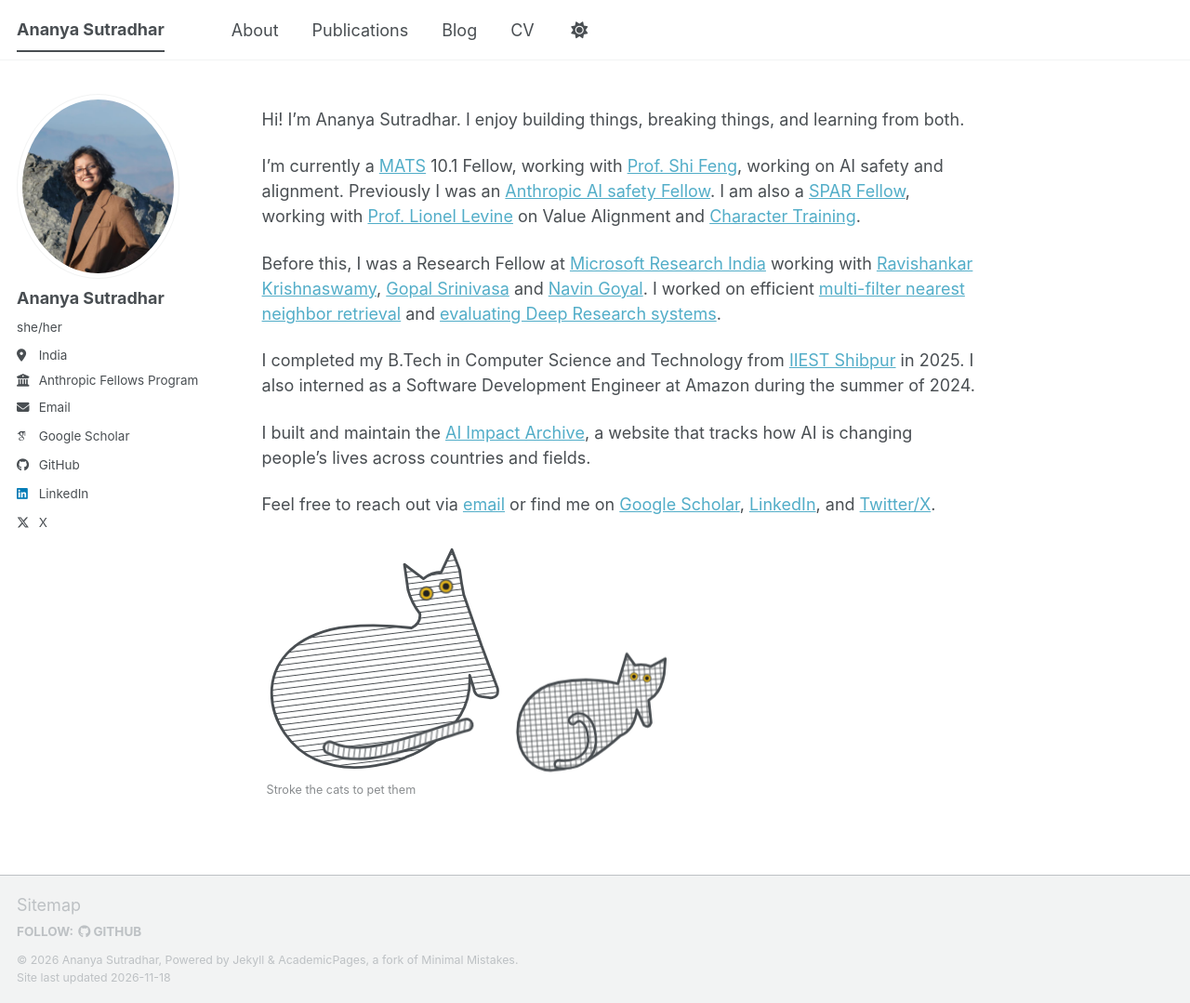
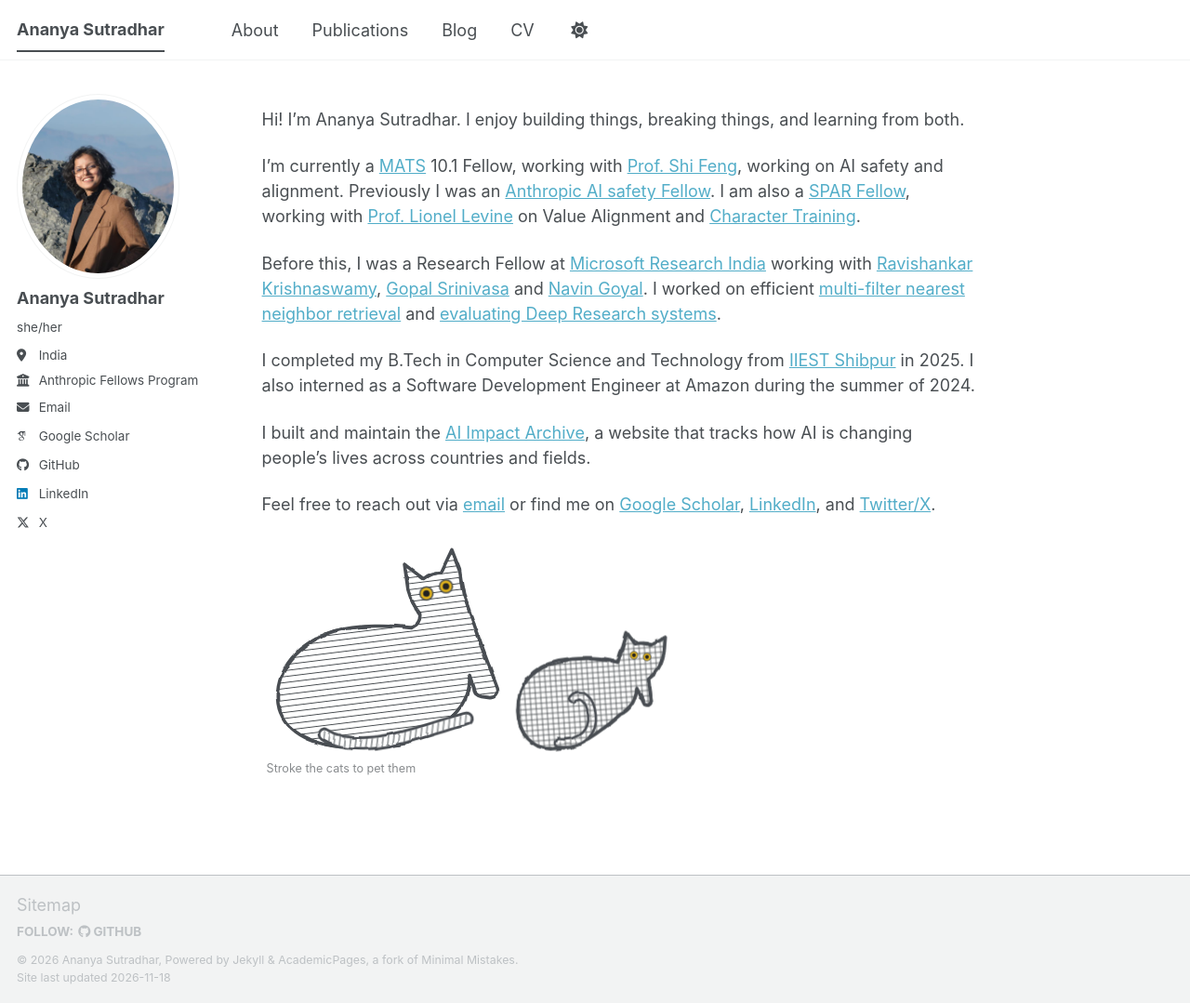
Before and after one commit to sdananya/sdananya.github.io, a Jekyll site: the page built from _pages/about.md, in a window 1280 px wide and 1079 px high. Shown: the whole window at 93% size. Built offline with Jekyll 4.4.1, drawn with Linux system fonts in a browser that asks for light colours; some web fonts are replaced; a script bundle is joined from its source files by our own code; library files that are not in the unit come from our copies.

Commit message:
Brush-style cat outlines and hearts; slimmer big cat
Co-Authored-By: Claude Fable 5.2 <noreply@anthropic.com>
Claude-Session: https://claude.ai/code/session_01KF6ojBXfebxYBrrmqpbjn1

```diff
--- a/_includes/pet-cat.html
+++ b/_includes/pet-cat.html
@@ -3,9 +3,10 @@
 .pet-cat{position:relative;width:440px;max-width:100%;margin:1.5em 0 0;color:var(--global-text-color,#222);user-select:none;-webkit-user-select:none}
 .pet-cat svg{display:block;width:100%;height:auto;overflow:visible;touch-action:pan-y}
 .pet-cat .pc-cat{cursor:grab;transform-box:fill-box;transform-origin:50% 100%}
-.pet-cat .pc-ink{fill:none;stroke:currentColor;stroke-width:4.5;stroke-linejoin:round;stroke-linecap:round}
+.pet-cat .pc-ink{fill:none;stroke:currentColor;stroke-width:5.5;stroke-linejoin:round;stroke-linecap:round;filter:url(#pc-rough)}
+.pet-cat .pc-ink2{stroke-width:3;filter:url(#pc-rough2)}
 .pet-cat .pc-paper{fill:var(--global-bg-color,#fff);stroke:none}
-.pet-cat .pc-band{fill:none;stroke-linecap:round}
+.pet-cat .pc-band{fill:none;stroke-linecap:round;filter:url(#pc-rough)}
 .pet-cat .pc-paperline{stroke:var(--global-bg-color,#fff)}
 .pet-cat .pc-tail{transform-box:fill-box;transform-origin:0% 100%;animation:pc-swish 3.2s ease-in-out infinite}
 .pet-cat .pc-eye{transform-box:fill-box;transform-origin:center;animation:pc-blink 5.5s infinite}
@@ -13,36 +14,41 @@
 .pet-cat .purring .pc-eye{animation:none;transform:scaleY(.12)}
 .pet-cat .purring .pc-tail{animation-duration:.9s}
 .pet-cat .pc-count{font-size:.7em;opacity:.65;margin:.2em 0 0 .4em;min-height:1.4em}
-.pet-cat .pc-heart{position:absolute;pointer-events:none;color:#d9532c;line-height:0;animation:pc-float 1.3s ease-out forwards}
+.pet-cat .pc-heart{position:absolute;pointer-events:none;line-height:0;animation:pc-float 1.3s ease-out forwards}
 @keyframes pc-swish{0%,100%{transform:rotate(0)}50%{transform:rotate(-4deg)}}
 @keyframes pc-blink{0%,92%,100%{transform:scaleY(1)}95%,97%{transform:scaleY(.1)}}
 @keyframes pc-wiggle{0%,100%{transform:rotate(0)}25%{transform:rotate(-1.2deg)}75%{transform:rotate(1.2deg)}}
 @keyframes pc-float{0%{opacity:0;transform:translate(-50%,0) rotate(var(--r)) scale(.5)}20%{opacity:1}100%{opacity:0;transform:translate(calc(-50% + var(--dx)),-60px) rotate(var(--r)) scale(1.15)}}
 @media (prefers-reduced-motion:reduce){.pet-cat .pc-tail,.pet-cat .pc-eye,.pet-cat .pc-cat.purring{animation:none}}
 </style>
-<svg viewBox="100 315 690 400" role="img" aria-label="A striped cat and a kitten, drawn by Ananya. Stroke them to pet them." tabindex="0">
+<svg viewBox="100 315 690 365" role="img" aria-label="A striped cat and a kitten, drawn by Ananya. Stroke them to pet them." tabindex="0">
 <defs>
 <pattern id="pc-lines" width="10" height="10" patternUnits="userSpaceOnUse" patternTransform="rotate(-7)"><line x1="0" y1="5" x2="10" y2="5" stroke="currentColor" stroke-width="1.6"/></pattern>
 <pattern id="pc-bars" width="9" height="9" patternUnits="userSpaceOnUse" patternTransform="rotate(8)"><line x1="4.5" y1="0" x2="4.5" y2="9" stroke="currentColor" stroke-width="1.6"/></pattern>
 <pattern id="pc-grid" width="9" height="9" patternUnits="userSpaceOnUse" patternTransform="rotate(-4)"><path d="M0 4.5H9M4.5 0V9" stroke="currentColor" stroke-width="1.3" fill="none"/></pattern>
+<filter id="pc-rough" filterUnits="userSpaceOnUse" x="50" y="250" width="800" height="500"><feTurbulence type="fractalNoise" baseFrequency="0.035" numOctaves="2" seed="4" result="n"/><feDisplacementMap in="SourceGraphic" in2="n" scale="5" xChannelSelector="R" yChannelSelector="G"/></filter>
+<filter id="pc-rough2" filterUnits="userSpaceOnUse" x="50" y="250" width="800" height="500"><feTurbulence type="fractalNoise" baseFrequency="0.02" numOctaves="2" seed="11" result="n"/><feDisplacementMap in="SourceGraphic" in2="n" scale="12" xChannelSelector="G" yChannelSelector="R"/></filter>
+<filter id="pc-hrough" x="-20%" y="-20%" width="140%" height="140%"><feTurbulence type="fractalNoise" baseFrequency="0.18" numOctaves="2" seed="7" result="n"/><feDisplacementMap in="SourceGraphic" in2="n" scale="1.6" xChannelSelector="R" yChannelSelector="G"/></filter>
 </defs>
 <g class="pc-cat">
-<path class="pc-paper" d="M340 353 L372 377 Q386 366 402 366 L420 328 L433 362 Q436 385 440 404 L470 490 L497 562 Q500 578 484 578 L470 576 Q458 574 457 562 L450 540 Q454 610 388 654 Q362 672 345 677 Q325 688 280 694 Q230 700 190 682 C150 664 116 620 116 570 C116 520 150 480 215 463 C260 452 320 456 352 460 Q368 452 366 436 Q352 418 346 396 Z"/>
-<path fill="url(#pc-lines)" d="M340 353 L372 377 Q386 366 402 366 L420 328 L433 362 Q436 385 440 404 L470 490 L497 562 Q500 578 484 578 L470 576 Q458 574 457 562 L450 540 Q454 610 388 654 Q362 672 345 677 Q325 688 280 694 Q230 700 190 682 C150 664 116 620 116 570 C116 520 150 480 215 463 C260 452 320 456 352 460 Q368 452 366 436 Q352 418 346 396 Z"/>
-<path class="pc-ink" d="M340 353 L372 377 Q386 366 402 366 L420 328 L433 362 Q436 385 440 404 L470 490 L497 562 Q500 578 484 578 L470 576 Q458 574 457 562 L450 540 Q454 610 388 654 Q362 672 345 677 Q325 688 280 694 Q230 700 190 682 C150 664 116 620 116 570 C116 520 150 480 215 463 C260 452 320 456 352 460 Q368 452 366 436 Q352 418 346 396 Z"/>
+<path class="pc-paper" d="M340 353 L372 377 Q386 366 402 366 L420 328 L433 362 Q436 385 440 404 L470 490 L497 562 Q500 578 484 578 L470 576 Q458 574 457 562 L450 540 Q452 592 396 630 Q362 650 330 655 Q280 664 230 660 C170 655 128 625 126 580 C124 530 160 485 220 466 C262 454 320 456 352 460 Q368 452 366 436 Q352 418 346 396 Z"/>
+<path fill="url(#pc-lines)" d="M340 353 L372 377 Q386 366 402 366 L420 328 L433 362 Q436 385 440 404 L470 490 L497 562 Q500 578 484 578 L470 576 Q458 574 457 562 L450 540 Q452 592 396 630 Q362 650 330 655 Q280 664 230 660 C170 655 128 625 126 580 C124 530 160 485 220 466 C262 454 320 456 352 460 Q368 452 366 436 Q352 418 346 396 Z"/>
+<path class="pc-ink" d="M340 353 L372 377 Q386 366 402 366 L420 328 L433 362 Q436 385 440 404 L470 490 L497 562 Q500 578 484 578 L470 576 Q458 574 457 562 L450 540 Q452 592 396 630 Q362 650 330 655 Q280 664 230 660 C170 655 128 625 126 580 C124 530 160 485 220 466 C262 454 320 456 352 460 Q368 452 366 436 Q352 418 346 396 Z"/>
+<path class="pc-ink pc-ink2" d="M340 353 L372 377 Q386 366 402 366 L420 328 L433 362 Q436 385 440 404 L470 490 L497 562 Q500 578 484 578 L470 576 Q458 574 457 562 L450 540 Q452 592 396 630 Q362 650 330 655 Q280 664 230 660 C170 655 128 625 126 580 C124 530 160 485 220 466 C262 454 320 456 352 460 Q368 452 366 436 Q352 418 346 396 Z"/>
 <g class="pc-eye"><circle cx="377" cy="402" r="11" fill="#e0b21c" stroke="currentColor" stroke-width="2.4"/><circle class="pc-pupil" data-k="1" cx="377" cy="402" r="5.5" fill="#222"/></g>
 <g class="pc-eye"><circle cx="410" cy="390" r="11" fill="#e0b21c" stroke="currentColor" stroke-width="2.4"/><circle class="pc-pupil" data-k="1" cx="410" cy="390" r="5.5" fill="#222"/></g>
 <g class="pc-tail">
-<path class="pc-band" stroke="currentColor" stroke-width="24" d="M214 662 C255 684 315 668 360 655 C400 643 428 634 446 630"/>
-<path class="pc-band pc-paperline" stroke-width="15" d="M214 662 C255 684 315 668 360 655 C400 643 428 634 446 630"/>
-<path class="pc-band" stroke="url(#pc-bars)" stroke-width="15" d="M214 662 C255 684 315 668 360 655 C400 643 428 634 446 630"/>
+<path class="pc-band" stroke="currentColor" stroke-width="24" d="M206 640 C246 668 315 655 360 643 C400 632 428 624 446 620"/>
+<path class="pc-band pc-paperline" stroke-width="15" d="M206 640 C246 668 315 655 360 643 C400 632 428 624 446 620"/>
+<path class="pc-band" stroke="url(#pc-bars)" stroke-width="15" d="M206 640 C246 668 315 655 360 643 C400 632 428 624 446 620"/>
 </g>
 </g>
-<g transform="translate(300 42)">
+<g transform="translate(300 6)">
 <g class="pc-cat">
 <path class="pc-paper" d="M415 462 L429 481 Q442 478 456 483 L480 470 L478 496 Q474 520 462 532 L452 540 L456 578 Q452 588 444 582 L432 556 Q428 590 404 600 Q380 622 350 641 Q325 656 290 658 C255 660 232 630 231 595 C230 550 258 518 300 510 C335 503 375 505 400 512 Z"/>
 <path fill="url(#pc-grid)" d="M415 462 L429 481 Q442 478 456 483 L480 470 L478 496 Q474 520 462 532 L452 540 L456 578 Q452 588 444 582 L432 556 Q428 590 404 600 Q380 622 350 641 Q325 656 290 658 C255 660 232 630 231 595 C230 550 258 518 300 510 C335 503 375 505 400 512 Z"/>
 <path class="pc-ink" d="M415 462 L429 481 Q442 478 456 483 L480 470 L478 496 Q474 520 462 532 L452 540 L456 578 Q452 588 444 582 L432 556 Q428 590 404 600 Q380 622 350 641 Q325 656 290 658 C255 660 232 630 231 595 C230 550 258 518 300 510 C335 503 375 505 400 512 Z"/>
+<path class="pc-ink pc-ink2" d="M415 462 L429 481 Q442 478 456 483 L480 470 L478 496 Q474 520 462 532 L452 540 L456 578 Q452 588 444 582 L432 556 Q428 590 404 600 Q380 622 350 641 Q325 656 290 658 C255 660 232 630 231 595 C230 550 258 518 300 510 C335 503 375 505 400 512 Z"/>
 <path class="pc-band" stroke="currentColor" stroke-width="17" d="M300 648 C340 652 360 628 356 600 C353 574 336 560 324 574"/>
 <path class="pc-band pc-paperline" stroke-width="9" d="M300 648 C340 652 360 628 356 600 C353 574 336 560 324 574"/>
 <path class="pc-band" stroke="url(#pc-grid)" stroke-width="9" d="M300 648 C340 652 360 628 356 600 C353 574 336 560 324 574"/>
@@ -56,12 +62,13 @@
 (function(){
 var box=document.getElementById('pet-cat');if(!box)return;
 var svg=box.querySelector('svg'),pupils=box.querySelectorAll('.pc-pupil'),label=box.querySelector('.pc-count');
+var HEARTS=['<path fill="currentColor" fill-rule="evenodd" d="M12 21 C5.5 15.5 2.2 11.5 3.2 7.2 C4.3 3.2 9.4 2.8 12 7.4 C14.4 2.6 20 3 21 7 C22 11.4 17.6 15.8 12 21 Z M12.6 17.6 C8.6 14 6.4 11.2 7 8.4 C7.7 6 10.6 6.2 12.4 9.6 C14 6.4 17.8 5.6 18.6 8 C19.4 10.6 16.4 14 12.6 17.6 Z"/>', '<path fill="currentColor" d="M12 21 C5.5 15.5 2.2 11.5 3.2 7.2 C4.3 3.2 9.4 2.8 12 7.4 C14.4 2.6 20 3 21 7 C22 11.4 17.6 15.8 12 21 Z"/><path fill="none" stroke="var(--global-bg-color,#fff)" stroke-width="1.3" stroke-linecap="round" d="M6.2 9.6 C6 7.6 7 6.2 8.6 5.9"/>', '<path fill="none" stroke="currentColor" stroke-width="2.2" stroke-linecap="round" stroke-linejoin="round" d="M12.4 20.6 C6 15.6 2.6 11.4 3.8 7.2 C5 3.6 9.8 3.4 12 7.8 C14.2 3 19.8 3.2 20.8 7.2 C21.6 11.2 17 15.6 11.4 21.2"/><path fill="none" stroke="currentColor" stroke-width="1.1" stroke-linecap="round" d="M11.2 19 C6.6 15 4.6 11.6 5.4 8.4 C6.2 5.6 9.8 5.4 11.6 9.4 M13 8.6 C14.8 5.4 18.6 5.2 19.4 8 C20 10.8 17 14.4 13.4 17.8"/>', '<path fill="none" stroke="currentColor" stroke-width="2.4" stroke-linejoin="round" d="M12 21 C5.5 15.5 2.2 11.5 3.2 7.2 C4.3 3.2 9.4 2.8 12 7.4 C14.4 2.6 20 3 21 7 C22 11.4 17.6 15.8 12 21 Z"/><path fill="none" stroke="currentColor" stroke-width="1.5" stroke-linecap="round" d="M5 8.2 L10.6 7.4 M13.6 7.2 L19.6 6.6 M4.6 11.2 L20 9.8 M7 14.2 L18 13 M9.8 17 L15.2 16.4"/>'];
 var KEY='petCatCount',count=0,dist=0,last=null;
 try{count=parseInt(localStorage.getItem(KEY),10)||0}catch(e){}
 function show(){label.textContent=count?('You have petted the cats '+count+(count===1?' time':' times')):'Stroke the cats to pet them'}
 function heart(x,y){var h=document.createElement('span');h.className='pc-heart';
-h.innerHTML='<svg viewBox="0 0 24 24" width="100%" height="100%" fill="none" stroke="currentColor" stroke-linecap="round" stroke-linejoin="round"><path stroke-width="1.9" d="M12.2 20.6 C6.2 15.6 2.8 11.4 3.9 7.4 C5 3.8 9.6 3.4 12 7.6 C14.2 3 19.6 3.3 20.6 7.1 C21.6 11.2 17.2 15.4 11.6 20.9"/><path stroke-width="1.1" d="M6 8.6 L10.4 8 M14 8 L19.4 7.4 M5.2 11.6 L19.6 10.4 M7.6 14.6 L17.6 13.6 M10.4 17.4 L15 16.9"/></svg>';
-var sz=16+Math.random()*12;h.style.width=h.style.height=sz+'px';h.style.left=x+'px';h.style.top=y+'px';h.style.setProperty('--r',(Math.random()*40-20).toFixed(0)+'deg');h.style.setProperty('--dx',(Math.random()*30-15).toFixed(0)+'px');
+h.innerHTML='<svg viewBox="0 0 24 24" width="100%" height="100%" overflow="visible"><g filter="url(#pc-hrough)">'+HEARTS[Math.floor(Math.random()*HEARTS.length)]+'</g></svg>';
+var sz=20+Math.random()*14;h.style.width=h.style.height=sz+'px';h.style.left=x+'px';h.style.top=y+'px';h.style.setProperty('--r',(Math.random()*40-20).toFixed(0)+'deg');h.style.setProperty('--dx',(Math.random()*30-15).toFixed(0)+'px');
 box.appendChild(h);h.addEventListener('animationend',function(){h.remove()})}
 function purr(c){if(!c)return;c.classList.add('purring');clearTimeout(c._t);c._t=setTimeout(function(){c.classList.remove('purring')},700)}
 function pet(c,x,y){count++;try{localStorage.setItem(KEY,count)}catch(e){}show();heart(x,y);purr(c)}
```
